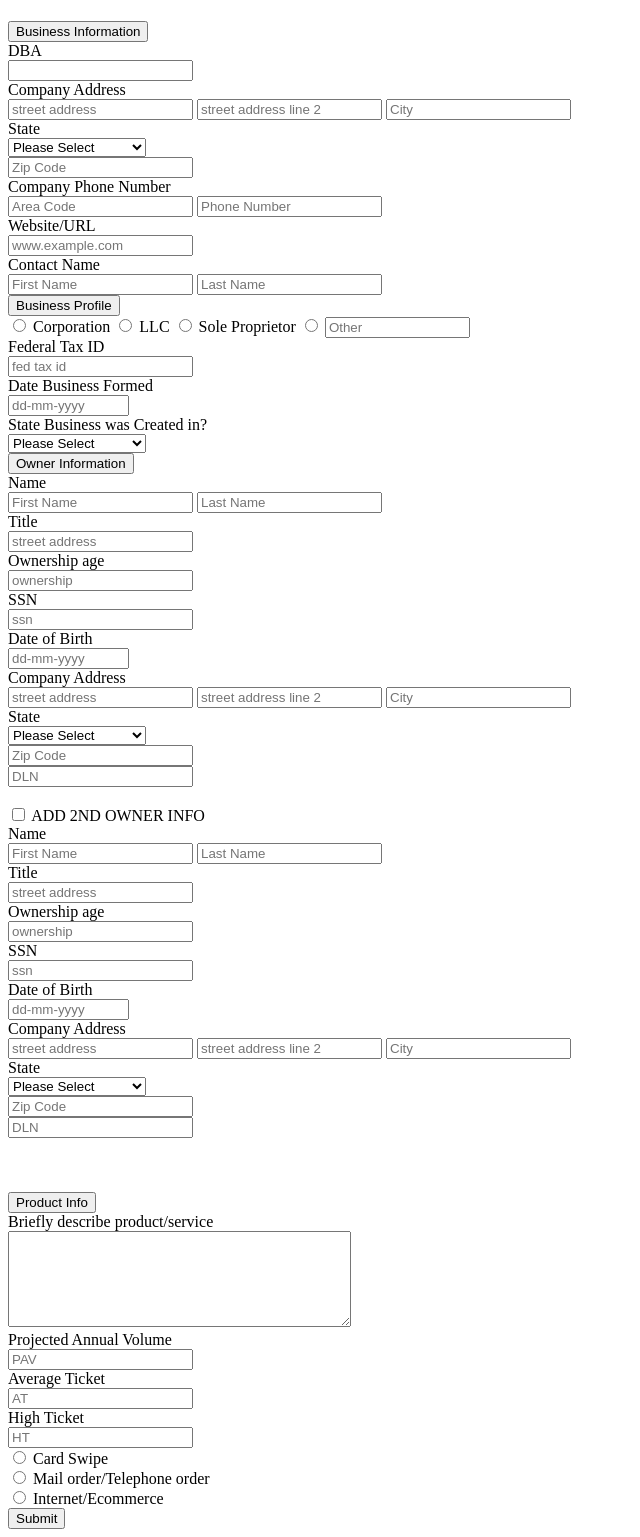
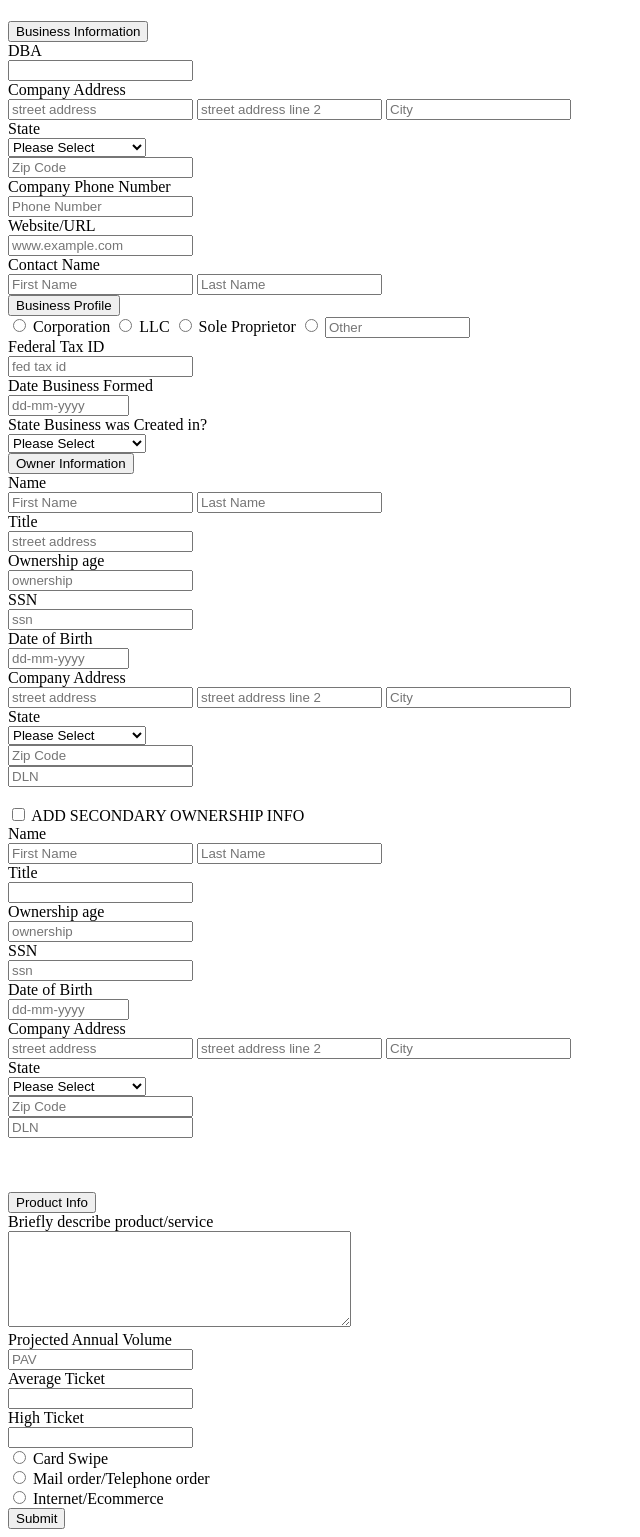
Before and after one commit to jeremyware/platinum-payments, a PHP site: page /retail-info.php in a window 1280 px wide. Shown: the part 157-1694 px from the top of the page, without its empty margins (0-640 px from the left). Run offline with PHP 8.4, Linux system fonts and the light colour scheme.

Commit message:
updating retail info database

```diff
--- a/retail-info.php
+++ b/retail-info.php
@@ -101,7 +101,6 @@
    <div class="form-number">
     <label for="input-companynumber">Company Phone Number</label>
     <br>
-    <input type="text" id="input-areacode" name="company-area-code" placeholder="Area Code" />
     <input type="text" id="input-number" name="company-phone-number" placeholder="Phone Number" />
    </div>
   </div>
@@ -325,44 +324,44 @@
    <br>
    <div class="form-single-column" role="group" aria-labelledby="label_40" data-component="checkbox">
     <span class="form-checkbox" style="clear:left">
-     <input type="checkbox" class="form-checkbox" id="form-check" name="" value="ADD 2ND OWNER INFO">
-     <label id="" for=""> ADD 2ND OWNER INFO </label>
+     <input type="checkbox" class="form-checkbox" id="form-check" name="" value="ADD SECONDARY OWNERSHIP INFO">
+     <label id="" for=""> ADD SECONDARY OWNERSHIP INFO </label>
     </span>
     <div div class="form-box error" data-errormsg="">
      <label for="input-owner">Name</label>
      <br>
-     <input class="firstName" type="text" id="" placeholder="First Name" />
-     <input class="lastName" type="text" id="" placeholder="Last Name" />
+     <input class="firstName" type="text" id="" placeholder="First Name" name="secondary-owner-first-name" />
+     <input class="lastName" type="text" id="" placeholder="Last Name" name="secondary-owner-last-name">
     </div>
 
     <div class="form-box" data-errormsg="">
      <label for="input-companyAddress">Title</label>
      <br>
-     <input type="text" id="" placeholder="street address" />
+     <input type="text" id="" name="secondary-owner-title" />
      <br>
      <label for="input-owner">Ownership age</label>
      <br>
-     <input type="text" id="" placeholder="ownership" />
+     <input type="text" id="" placeholder="ownership" name="secondary-owner-age" />
      <br>
      <label for="input-owner">SSN</label>
      <br>
-     <input type="text" id="" placeholder="ssn" />
+     <input type="text" id="" placeholder="ssn" name="secondary-owner-social" />
      <br>
      <label for="input-owner">Date of Birth</label>
      <br>
-     <input type="text" class="form-textbox validate[limitDate, validateLiteDate]" id="" size="12" data-maxlength="12" data-age="" value="" data-format="ddmmyyyy" data-seperator="-" placeholder="dd-mm-yyyy" date-val="1605547037814">
+     <input type="text" class="form-textbox validate[limitDate, validateLiteDate]" id="" size="12" data-maxlength="12" data-age="" value="" data-format="ddmmyyyy" data-seperator="-" placeholder="dd-mm-yyyy" date-val="1605547037814" name="secondary-owner-date-of-birth">
      <br>
      <label for="input-companyAddress">Company Address</label>
      <br>
-     <input type="text" id="" placeholder="street address" />
+     <input type="text" id="" placeholder="street address" name="secondary-owner-address" />
 
-     <input type="text" id="" placeholder="street address line 2" />
+     <input type="text" id="" placeholder="street address line 2" name="secondary-owner-address-line-2" />
 
-     <input type="text" id="" placeholder="City" />
+     <input type="text" id="" placeholder="City" name="secondary-owner-city" />
      <br>
      <label for="state" class="col-state">State</label>
      <div class="col">
-      <select class="form-control" id="" name="state">
+      <select class="form-control" id="" name="secondary-owner-state">
        <option value="">Please Select</option>
        <option value="AK">Alaska</option>
        <option value="AL">Alabama</option>
@@ -418,9 +417,9 @@
        <option value="WY">Wyoming</option>
       </select>
      </div>
-     <input type="text" id="" placeholder="Zip Code" />
+     <input type="text" id="" placeholder="Zip Code" name="secondary-owner-zip" />
      <br>
-     <input type="text" id="" placeholder="DLN">
+     <input type="text" id="" placeholder="DLN" name="secondary-owner-drivers-license">
     </div>
     <br>
     <br>
@@ -431,33 +430,33 @@
     <br>
     <label for="product-info">Briefly describe product/service</label>
     <br>
-    <textarea id="input_35" class="form-textarea" name="brieflyDescribe" cols="40" rows="6" data-component="textarea" aria-labelledby="label_35"></textarea>
+    <textarea id="input_35" class="form-textarea" name="describe-product-info" cols="40" rows="6" data-component="textarea" aria-labelledby="label_35"></textarea>
     <br>
     <label for="projected-volume">Projected Annual Volume</label>
     <br>
-    <input type="text" id="projectedVolume" placeholder="PAV">
+    <input type="text" id="projectedVolume" placeholder="PAV" name="product-annual-volume">
     <br>
     <label for="projected-volume">Average Ticket</label>
     <br>
-    <input type="text" id="averageTicket" placeholder="AT">
+    <input type="text" id="averageTicket" name="product-average-ticket">
     <br>
     <label for="projected-volume">High Ticket</label>
     <br>
-    <input type="text" id="highTicket" placeholder="HT">
+    <input type="text" id="highTicket" name="product-high-ticket">
     <div class="product-info transaction-type">
      <div class="selector-column">
       <span class="form-radio-item" style="clear:left">
-       <input type="radio" class="form-radio" id="input-card-swipe" name="product-info-selector" value="card-swipe">
+       <input type="radio" class="form-radio" id="input-card-swipe" name="product-card-swipe" value="card-swipe">
        <label id="label-card-swipe" for="input-card-swipe"> Card Swipe </label>
       </span>
       <br>
       <span class="form-radio-item" style="clear:left">
-       <input type="radio" class="form-radio" id="input-mail-telephone" name="product-info-selector" value="mail-telephone">
+       <input type="radio" class="form-radio" id="input-mail-telephone" name="product-mail-telephone" value="mail-telephone">
        <label id="label-mail-telephone" for="input-mail-telephone"> Mail order/Telephone order </label>
       </span>
       <br>
       <span class="form-radio-item" style="clear:left">
-       <input type="radio" class="form-radio" id="input-internet-ecommerce" name="product-info-selector" value="internet-ecommerce">
+       <input type="radio" class="form-radio" id="input-internet-ecommerce" name="product-internet-ecommerce" value="internet-ecommerce">
        <label id="label-internet-ecommerce" for="input-internet-ecommerce"> Internet/Ecommerce </label>
       </span>
      </div>
```
Also changed, not shown: includes/insert-retail.php (+22 -2 lines).
